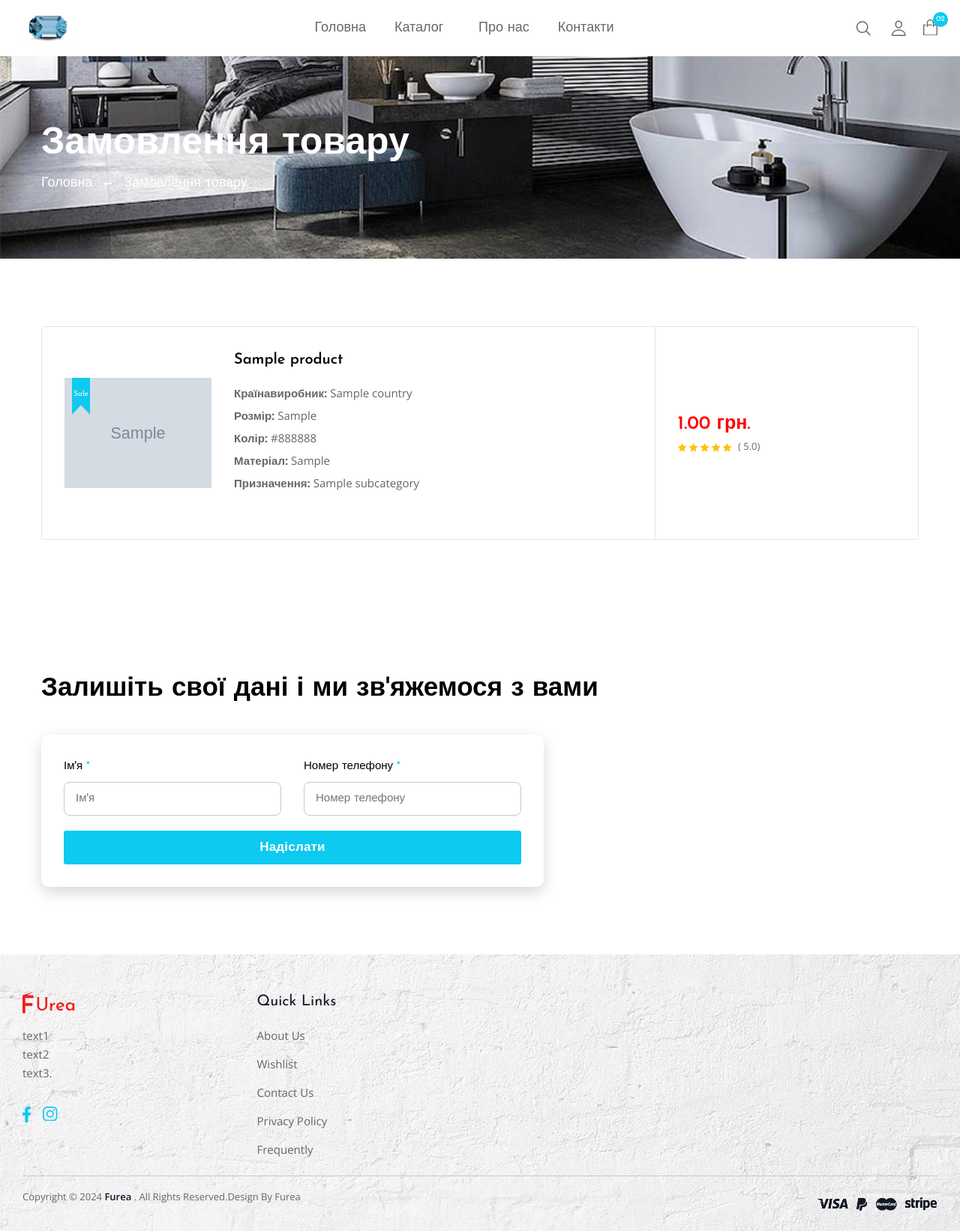
After one commit to Marinel444/AquamarineShop, a Django app: a page that uses templates/shop/order.html in a window 1280 px wide. The commit adds this page. Shown: the whole page at 75% size. Run offline with Django 5.2, Linux system fonts and the light colour scheme; tables that the repository leaves empty hold one stand-in row (values such as "Sample post"); grey boxes marked "Sample" are stand-in pictures; some libraries are stand-ins or nearby versions.

Commit message:
add order page, changed contact page, add send_mail

```diff
--- a/shop/urls.py
+++ b/shop/urls.py
@@ -6,10 +6,11 @@ from shop.views import (
     ProductDetailView,
     ProductListView,
     Search,
-    contact_us,
+    ContactView,
     ProductCreateView,
     ProductUpdateView,
     ProductDeleteView,
+    ProductOrderView,
 )
 
 urlpatterns = [
@@ -18,10 +19,11 @@ urlpatterns = [
     path("product/<slug:slug>/", ProductDetailView.as_view(), name="product-detail"),
     path("product/<slug:slug>/update/", ProductUpdateView.as_view(), name="update-product"),
     path("product/<slug:slug>/delete/", ProductDeleteView.as_view(), name="delete-product"),
+    path("product/<slug:slug>/order/", ProductOrderView.as_view(), name="order-product"),
     path("shop/", ProductListView.as_view(), name="shop-list"),
     path("shop/<slug:slug>/", ProductListView.as_view(), name="product-list"),
     path("search/", Search.as_view(), name="search"),
-    path("contact/", contact_us, name="contact"),
+    path("contact/", ContactView.as_view(), name="contact"),
 ] + static(settings.MEDIA_URL, document_root=settings.MEDIA_ROOT)
 
 app_name = "shop"
--- a/shop/views.py
+++ b/shop/views.py
@@ -1,10 +1,11 @@
 from django.contrib.auth.mixins import LoginRequiredMixin
+from django.core.mail import send_mail
 from django.db.models import Q, Prefetch
-from django.shortcuts import render
-from django.urls import reverse_lazy
+from django.shortcuts import render, redirect
+from django.urls import reverse_lazy, reverse
 from django.views import generic
 
-from shop.forms import ProductForm, PhotoFormSet
+from shop.forms import ProductForm, PhotoFormSet, ContactForm, OrderForm
 from shop.models import Product, Brand, Category
 
 
@@ -24,18 +25,76 @@ def index(request):
     return render(request, "index.html", context)
 
 
-def contact_us(request):
-    return render(request, "shop/contact.html")
+class ContactView(generic.edit.FormView):
+    template_name = "shop/contact.html"
+    form_class = ContactForm
+    success_url = reverse_lazy(
+        "shop:contact")
+
+    def form_valid(self, form):
+        first_name = form.cleaned_data.get("first_name")
+        last_name = form.cleaned_data.get("last_name", "")
+        phone_number = form.cleaned_data.get("phone_number")
+        email = form.cleaned_data.get("email", "")
+        message = form.cleaned_data.get("message")
+
+        full_message = (f"{first_name} {last_name}, \n"
+                        f"Телефон: {phone_number}, \n"
+                        f"Email: {email}\n"
+                        f"Сообщение: {message}")
+
+        send_mail(
+            "Обратная связь",
+            full_message,
+            "aquamarine.solotvino@gmail.com",
+            ["aquamarine.solotvino@gmail.com"]
+        )
+
+        return super().form_valid(form)
+
+
+class ProductOrderView(generic.DetailView):
+    model = Product
+    form_class = OrderForm
+    queryset = (
+        Product.objects.all()
+        .select_related("category", "sub_category", "brand", "country")
+        .prefetch_related("photo_set")
+    )
+    template_name = "shop/order.html"
+
+    def post(self, request, *args, **kwargs):
+        self.object = self.get_object()
+        form = OrderForm(request.POST)
+        if form.is_valid():
+            name = form.cleaned_data["name"]
+            phone_number = form.cleaned_data["phone_number"]
+            message = (f"Имя: {name}\n"
+                       f"Номер телефона: {phone_number}\n"
+                       f"Название товара: {self.get_object().name}")
+            send_mail(
+                "Новый заказ!",
+                message,
+                "aquamarine.solotvino@gmail.com",
+                ["aquamarine.solotvino@gmail.com"]
+            )
+            return redirect(reverse("shop:index"))
+        context = self.get_context_data(object=self.object, form=form)
+        return self.render_to_response(context)
 
 
 class ProductFormMixin:
     def get_context_data(self, **kwargs):
         context = super().get_context_data(**kwargs)
+        context["photo_formset"] = PhotoFormSet(
+            instance=self.object if hasattr(self, "object") else None
+        )
         if self.request.POST:
-            context["photo_formset"] = PhotoFormSet(self.request.POST, self.request.FILES,
-                                                    instance=self.object if hasattr(self, "object") else None)
-        else:
-            context["photo_formset"] = PhotoFormSet(instance=self.object if hasattr(self, "object") else None)
+            context["photo_formset"] = PhotoFormSet(
+                self.request.POST,
+                self.request.FILES,
+                instance=self.object if hasattr(self, "object") else None
+            )
         return context
 
     def form_valid(self, form):
@@ -77,7 +136,7 @@ class ProductDetailView(generic.DetailView):
         .select_related("category", "sub_category", "brand", "country")
         .prefetch_related("photo_set")
     )
-    template_name = "shop/product-details.html"
+    template_name = "shop/product-detail.html"
 
 
 class ProductListView(generic.ListView):
--- /dev/null
+++ b/templates/shop/order.html
@@ -0,0 +1,215 @@
+{% extends 'base.html' %}
+{% block content %}
+
+  <main class="main__content_wrapper">
+
+    <!-- Start breadcrumb section -->
+    <section class="breadcrumb__section breadcrumb__bg">
+      <div class="container">
+        <div class="row row-cols-1">
+          <div class="col">
+            <div class="breadcrumb__content">
+              <h1 class="breadcrumb__content--title text-white mb-10">Замовлення товару</h1>
+              <ul class="breadcrumb__content--menu d-flex">
+                <li class="breadcrumb__content--menu__items"><a class="text-white"
+                                                                href="{% url 'shop:index' %}">Головна</a></li>
+                <li class="breadcrumb__content--menu__items"><span class="text-white">Замовлення товару</span></li>
+              </ul>
+            </div>
+          </div>
+        </div>
+      </div>
+    </section>
+    <!-- End breadcrumb section -->
+
+    <section class="shop__section section--padding">
+      <div class="container">
+        <div class="row">
+          <div class="col-12">
+            <div class="shop__product--wrapper">
+              <div class="tab_content">
+                <div id="product_list" class="tab_pane active show">
+                  <div class="product__section--inner">
+                    <div class="row row-cols-1 mb--n30">
+                      <div class="col mb-30">
+                        <div class="product__items product__list--items border-radius-5 d-flex align-items-center">
+                          <div class="product__list--items__left d-flex align-items-center">
+                            <div class="product__items--thumbnail product__list--items__thumbnail">
+                              <a class="product__items--link" href="{% url 'shop:product-detail' slug=product.slug %}">
+                                {% for photo in product.photo_set.all|slice:":2" %}
+                                  {% if forloop.counter == 1 %}
+                                    <img class="product__items--img product__primary--img"
+                                         src="{{ photo.image.url }}" alt="product-img">
+                                  {% elif forloop.counter == 2 %}
+                                    <img class="product__items--img product__secondary--img"
+                                         src="{{ photo.image.url }}" alt="product-img">
+                                  {% endif %}
+                                {% endfor %}
+                              </a>
+                              {% if product.sale %}
+                                <div class="product__badge">
+                                  <span class="product__badge--items sale">Sale</span>
+                                </div>
+                              {% endif %}
+                            </div>
+                            <div class="product__list--items__content">
+                              <h4 class="product__list--items__content--title mb-15"><a
+                                      href="{% url 'shop:product-detail' slug=product.slug %}">{{ product.name }}</a>
+                              </h4>
+                              <p class="product__list--items__content--desc m-0">
+                                <b>Країнавиробник: </b> {{ product.country.name }}<br>
+                                <b>Розмір: </b> {{ product.size }}<br>
+                                <b>Колір: </b> {{ product.color }}<br>
+                                <b>Матеріал: </b> {{ product.material }}<br>
+                                <b>Призначення: </b> {{ product.sub_category.name }}<br><br></p>
+                            </div>
+                          </div>
+                          <div class="product__list--items__right">
+                            {% if product.sale %}
+                              <span class="product__list--current__price"
+                                    style="color: red">{{ product.sale }} грн.</span>
+                            {% else %}
+                              <span class="product__list--current__price">{{ product.price }} грн.</span>
+                            {% endif %}
+                            <ul class="rating product__list--rating d-flex">
+                              <li class="rating__list">
+                                                                <span class="rating__list--icon">
+                                                                    <svg class="rating__list--icon__svg"
+                                                                         xmlns="http://www.w3.org/2000/svg"
+                                                                         width="11.105" height="11.732"
+                                                                         viewBox="0 0 10.105 9.732">
+                                                                    <path data-name="star - Copy"
+                                                                          d="M9.837,3.5,6.73,3.039,5.338.179a.335.335,0,0,0-.571,0L3.375,3.039.268,3.5a.3.3,0,0,0-.178.514L2.347,6.242,1.813,9.4a.314.314,0,0,0,.464.316L5.052,8.232,7.827,9.712A.314.314,0,0,0,8.292,9.4L7.758,6.242l2.257-2.231A.3.3,0,0,0,9.837,3.5Z"
+                                                                          transform="translate(0 -0.018)"
+                                                                          fill="currentColor"></path>
+                                                                    </svg>
+                                                                </span>
+                              </li>
+                              <li class="rating__list">
+                                                                <span class="rating__list--icon">
+                                                                    <svg class="rating__list--icon__svg"
+                                                                         xmlns="http://www.w3.org/2000/svg"
+                                                                         width="11.105" height="11.732"
+                                                                         viewBox="0 0 10.105 9.732">
+                                                                    <path data-name="star - Copy"
+                                                                          d="M9.837,3.5,6.73,3.039,5.338.179a.335.335,0,0,0-.571,0L3.375,3.039.268,3.5a.3.3,0,0,0-.178.514L2.347,6.242,1.813,9.4a.314.314,0,0,0,.464.316L5.052,8.232,7.827,9.712A.314.314,0,0,0,8.292,9.4L7.758,6.242l2.257-2.231A.3.3,0,0,0,9.837,3.5Z"
+                                                                          transform="translate(0 -0.018)"
+                                                                          fill="currentColor"></path>
+                                                                    </svg>
+                                                                </span>
+                              </li>
+                              <li class="rating__list">
+                                                                <span class="rating__list--icon">
+                                                                    <svg class="rating__list--icon__svg"
+                                                                         xmlns="http://www.w3.org/2000/svg"
+                                                                         width="11.105" height="11.732"
+                                                                         viewBox="0 0 10.105 9.732">
+                                                                    <path data-name="star - Copy"
+                                                                          d="M9.837,3.5,6.73,3.039,5.338.179a.335.335,0,0,0-.571,0L3.375,3.039.268,3.5a.3.3,0,0,0-.178.514L2.347,6.242,1.813,9.4a.314.314,0,0,0,.464.316L5.052,8.232,7.827,9.712A.314.314,0,0,0,8.292,9.4L7.758,6.242l2.257-2.231A.3.3,0,0,0,9.837,3.5Z"
+                                                                          transform="translate(0 -0.018)"
+                                                                          fill="currentColor"></path>
+                                                                    </svg>
+                                                                </span>
+                              </li>
+                              <li class="rating__list">
+                                                                <span class="rating__list--icon">
+                                                                    <svg class="rating__list--icon__svg"
+                                                                         xmlns="http://www.w3.org/2000/svg"
+                                                                         width="11.105" height="11.732"
+                                                                         viewBox="0 0 10.105 9.732">
+                                                                    <path data-name="star - Copy"
+                                                                          d="M9.837,3.5,6.73,3.039,5.338.179a.335.335,0,0,0-.571,0L3.375,3.039.268,3.5a.3.3,0,0,0-.178.514L2.347,6.242,1.813,9.4a.314.314,0,0,0,.464.316L5.052,8.232,7.827,9.712A.314.314,0,0,0,8.292,9.4L7.758,6.242l2.257-2.231A.3.3,0,0,0,9.837,3.5Z"
+                                                                          transform="translate(0 -0.018)"
+                                                                          fill="currentColor"></path>
+                                                                    </svg>
+                                                                </span>
+                              </li>
+                              <li class="rating__list">
+                                                                <span class="rating__list--icon">
+                                                                    <svg class="rating__list--icon__svg"
+                                                                         xmlns="http://www.w3.org/2000/svg"
+                                                                         width="11.105" height="11.732"
+                                                                         viewBox="0 0 10.105 9.732">
+                                                                    <path data-name="star - Copy"
+                                                                          d="M9.837,3.5,6.73,3.039,5.338.179a.335.335,0,0,0-.571,0L3.375,3.039.268,3.5a.3.3,0,0,0-.178.514L2.347,6.242,1.813,9.4a.314.314,0,0,0,.464.316L5.052,8.232,7.827,9.712A.314.314,0,0,0,8.292,9.4L7.758,6.242l2.257-2.231A.3.3,0,0,0,9.837,3.5Z"
+                                                                          transform="translate(0 -0.018)"
+                                                                          fill="currentColor"></path>
+                                                                    </svg>
+                                                                </span>
+                              </li>
+                              <li class="rating__list"><span class="rating__list--text">( 5.0)</span></li>
+                            </ul>
+                          </div>
+                        </div>
+                      </div>
+                    </div>
+                  </div>
+                </div>
+              </div>
+            </div>
+          </div>
+        </div>
+      </div>
+    </section>
+
+    <!-- Start contact section -->
+    <section class="contact__section section--padding">
+      <div class="container">
+        <div class="section__heading mb-40">
+          <h2 class="section__heading--maintitle contact__section--hrading mb-10">Залишіть свої дані і ми зв'яжемося з
+            вами</h2>
+
+        </div>
+        <div class="main__contact--area">
+          <div class="row align-items-center row-md-reverse">
+
+            <div class="col-lg-7">
+              <div class="contact__form">
+                <form method="post" class="contact__form--inner" action="">
+                  {% csrf_token %}
+                  <div class="row">
+                    <div class="col-lg-6 col-md-6">
+                      <div class="contact__form--list mb-20">
+                        <label class="contact__form--label" for="id_name"
+                                {% if form.name.errors %}style="color: red"{% endif %}>Ім'я <span
+                                class="contact__form--label__star">*</span></label>
+                        <input class="contact__form--input" name="name" id="id_name" placeholder="Ім'я"
+                               type="text">
+                      </div>
+                    </div>
+                    <div class="col-lg-6 col-md-6">
+                      <div class="contact__form--list mb-20">
+                        <label class="contact__form--label" for="id_phone_number"
+                                {% if form.phone_number.errors %}style="color: red"{% endif %}>Номер
+                          телефону <span
+                                  class="contact__form--label__star">*</span></label>
+                        <input class="contact__form--input" name="phone_number" id="id_phone_number"
+                               placeholder="Номер телефону"
+                               type="text">
+                      </div>
+                    </div>
+                  </div>
+                  <button class="contact__form--btn primary__btn" type="submit">Надіслати</button>
+                  <p class="form-messege"></p>
+                </form>
+              </div>
+            </div>
+          </div>
+        </div>
+      </div>
+    </section>
+    <!-- End contact section -->
+
+
+  </main>
+
+  <!-- Scroll top bar -->
+  <button id="scroll__top">
+    <svg xmlns="http://www.w3.org/2000/svg" class="ionicon" viewBox="0 0 512 512">
+      <path fill="none" stroke="currentColor" stroke-linecap="round" stroke-linejoin="round" stroke-width="48"
+            d="M112 244l144-144 144 144M256 120v292"/>
+    </svg>
+  </button>
+
+
+{% endblock %}
```
Also changed, not shown: AquamarineShop/settings.py (+7 -0 lines), shop/forms.py (+14 -1 lines), templates/shop/contact.html (+23 -20 lines), templates/shop/product-detail.html (renamed from templates/shop/product-details.html, +5 -2 lines).
